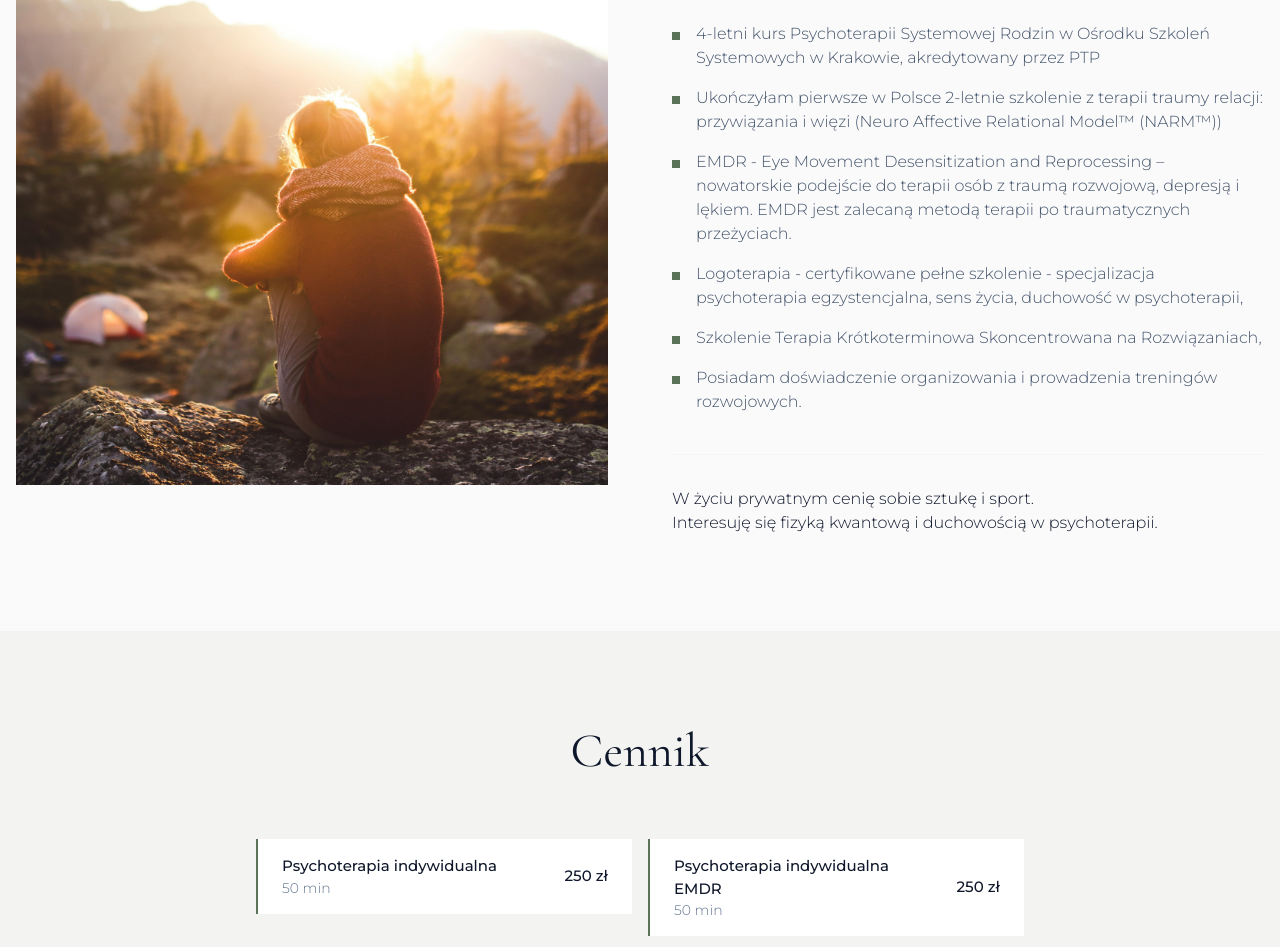
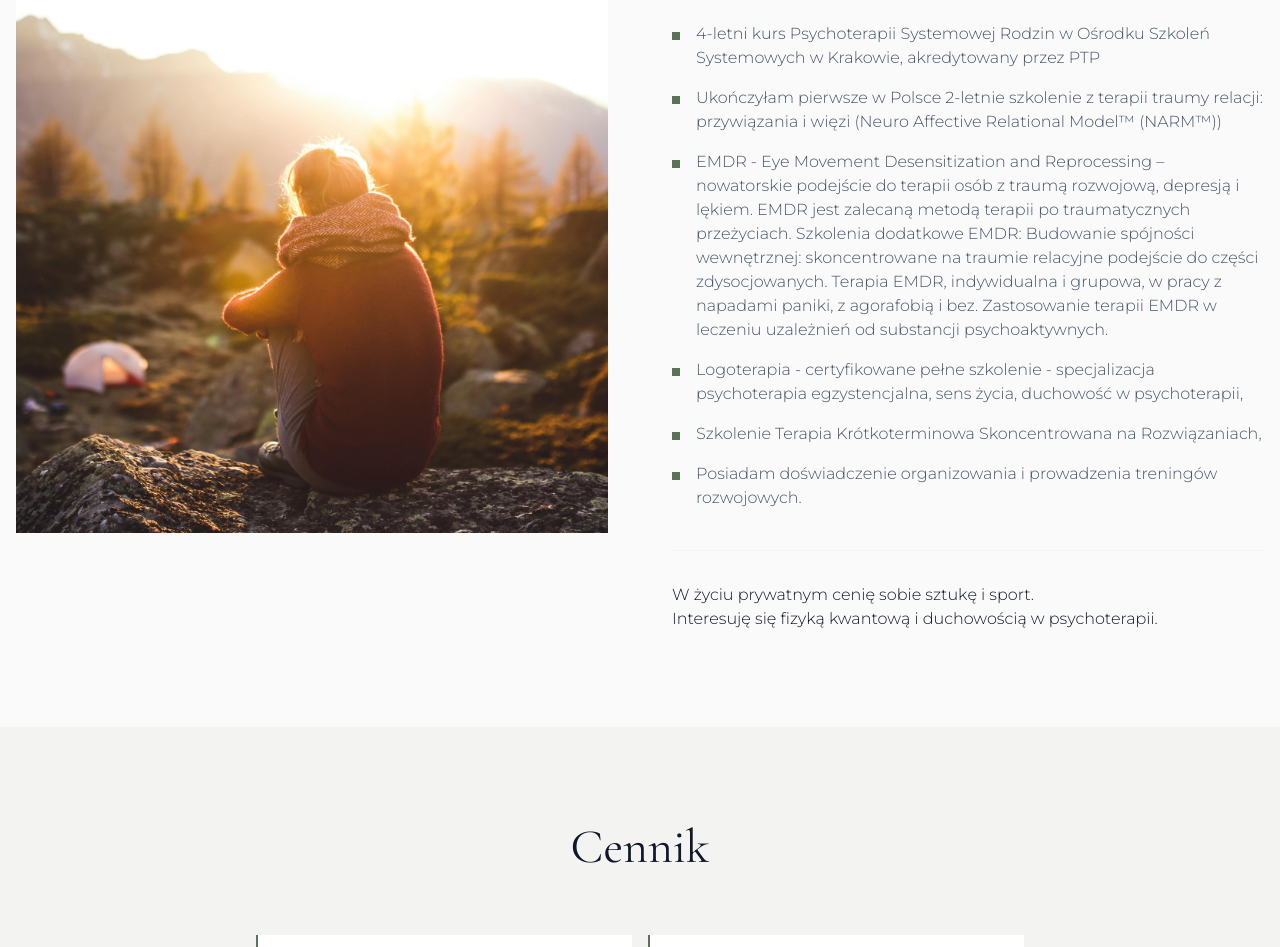
Before and after one commit to HeroFabi/anna-kupiec---psychoterapiav2, a Next.js app: page / in a window 1280 px wide. Shown: the part 5129-6076 px from the top of the page. Built offline with nearby package versions, Linux system fonts and the light colour scheme.

Commit message:
Enhance EMDR section with additional training details
Added additional training details for EMDR therapy, including new approaches and applications.

```diff
--- a/components/sections/About.tsx
+++ b/components/sections/About.tsx
@@ -39,7 +39,11 @@ export default function About() {
                 </li>
                 <li className="flex items-start">
                   <div className="w-2 h-2 bg-[#5A7358] mr-4 mt-2.5 shrink-0" />
-                  <span>EMDR - Eye Movement Desensitization and Reprocessing – nowatorskie podejście do terapii osób z traumą rozwojową, depresją i lękiem. EMDR jest zalecaną metodą terapii po traumatycznych przeżyciach.</span>
+                  <span>EMDR - Eye Movement Desensitization and Reprocessing – nowatorskie podejście do terapii osób z traumą rozwojową, depresją i lękiem. EMDR jest zalecaną metodą terapii po traumatycznych przeżyciach.
+                    Szkolenia dodatkowe EMDR:
+Budowanie spójności wewnętrznej: skoncentrowane na traumie relacyjne podejście do części zdysocjowanych.
+Terapia EMDR, indywidualna i grupowa, w pracy z napadami paniki, z agorafobią i bez.
+Zastosowanie terapii EMDR w leczeniu uzależnień od substancji psychoaktywnych. </span>
                 </li>
                 <li className="flex items-start">
                   <div className="w-2 h-2 bg-[#5A7358] mr-4 mt-2.5 shrink-0" />
```
